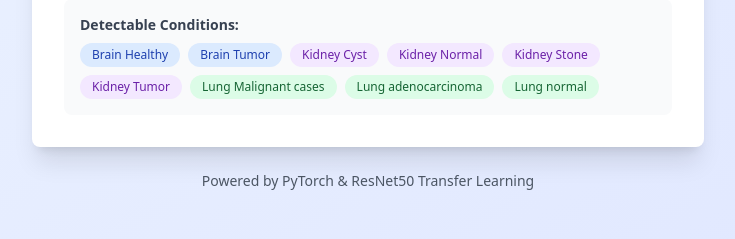
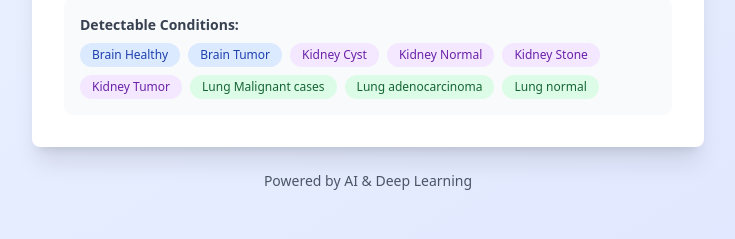
Before and after one commit to AbrarZaved/CT-Scan-Image-Prediction-using-Deep-Learning-Models, a Django app: page / in a window 1280 px wide. Shown: the part 561-800 px from the top of the page, without its empty margins (272-1007 px from the left). Run offline with Django 4.2, Linux system fonts and the light colour scheme; some libraries are stand-ins or nearby versions.

Commit message:
fix: Update footer text to reflect broader AI and deep learning technologies

```diff
--- a/modelapp/templates/modelapp/upload.html
+++ b/modelapp/templates/modelapp/upload.html
@@ -128,7 +128,7 @@
 
             <!-- Footer -->
             <div class="text-center mt-6 text-sm text-gray-600">
-                <p>Powered by PyTorch & ResNet50 Transfer Learning</p>
+                <p>Powered by AI & Deep Learning</p>
             </div>
         </div>
     </div>
```
